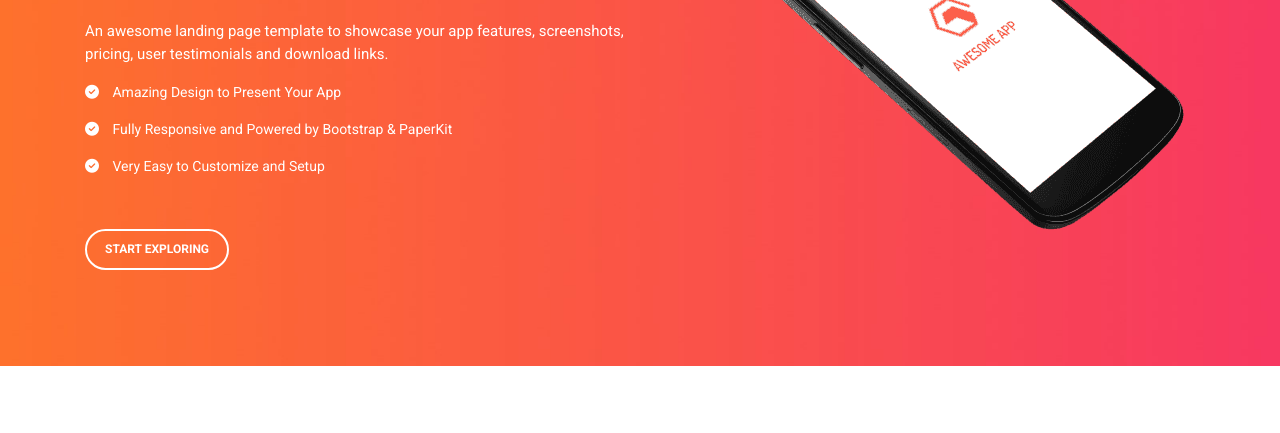
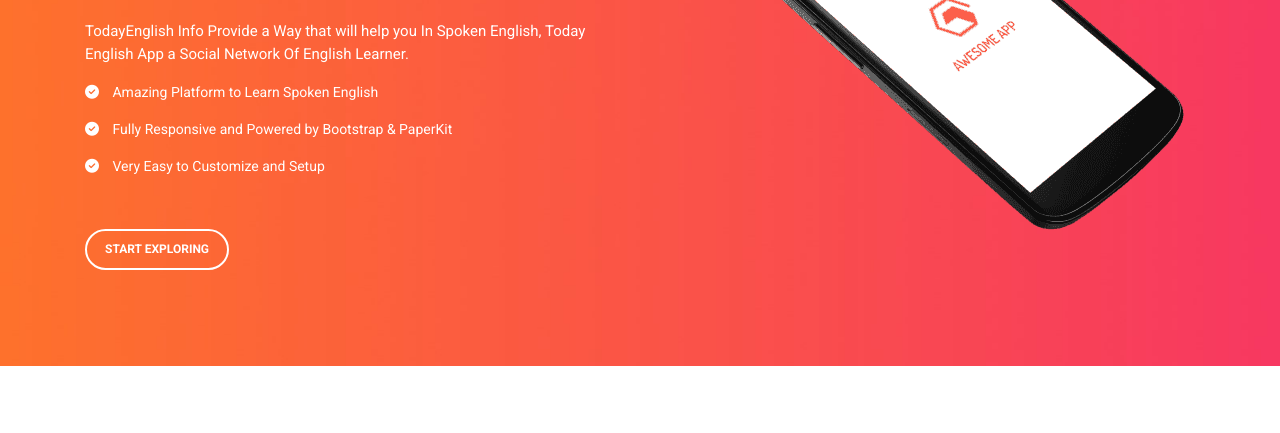
Before and after one commit to TodayEnglish/Todayenglish.github.io, a plain HTML site: page index.html in a window 1280 px wide. Shown: the part 329-762 px from the top of the page. Drawn offline with Linux system fonts and the light colour scheme.

Commit message:
Update index.html

```diff
--- a/index.html
+++ b/index.html
@@ -19,7 +19,7 @@
             <div class="collapse navbar-collapse">
               <ul class="navbar-nav ml-auto">
                 <li class="nav-item"><a class="nav-link" href="#">Home</a></li>
-                <li class="nav-item"><a class="nav-link" href="#features">Features</a></li>
+                <li class="nav-item"><a class="nav-link" href="https://todayenglish.info">Features</a></li>
                 <li class="nav-item"><a class="nav-link" href="https://todayenglishspeaking.in">Study Material</a></li>
                 <li class="nav-item"><a class="btn btn-outline-neutral btn-round" href="https://play.google.com/store/apps/details?id=com.todayenglish.speaking">Download Now</a></li>
               </ul>
@@ -30,9 +30,9 @@
           <div class="row">
             <div class="col-md-6 col-sm-12">
               <h1 class="text-white mb-4">Today English <br/>App Preview Page</h1>
-              <p>An awesome landing page template to showcase your app features, screenshots, pricing, user testimonials and download links.</p>
+              <p>TodayEnglish Info Provide a Way that will help you In Spoken English, Today English App a Social Network Of English Learner.</p>
               <ul class="py-1 list-unstyled">
-                <li class="py-2"><i class="fa fa-check-circle pr-4" aria-hidden="true"></i> Amazing Design to Present Your App</li>
+                <li class="py-2"><i class="fa fa-check-circle pr-4" aria-hidden="true"></i> Amazing Platform to Learn Spoken English </li>
                 <li class="py-2"><i class="fa fa-check-circle pr-4" aria-hidden="true"></i> Fully Responsive and Powered by Bootstrap &amp; PaperKit</li>
                 <li class="py-2"><i class="fa fa-check-circle pr-4" aria-hidden="true"></i> Very Easy to Customize and Setup</li>
               </ul><a class="mt-4 btn btn-outline-neutral btn-round" href="#features">Start Exploring</a>
```
